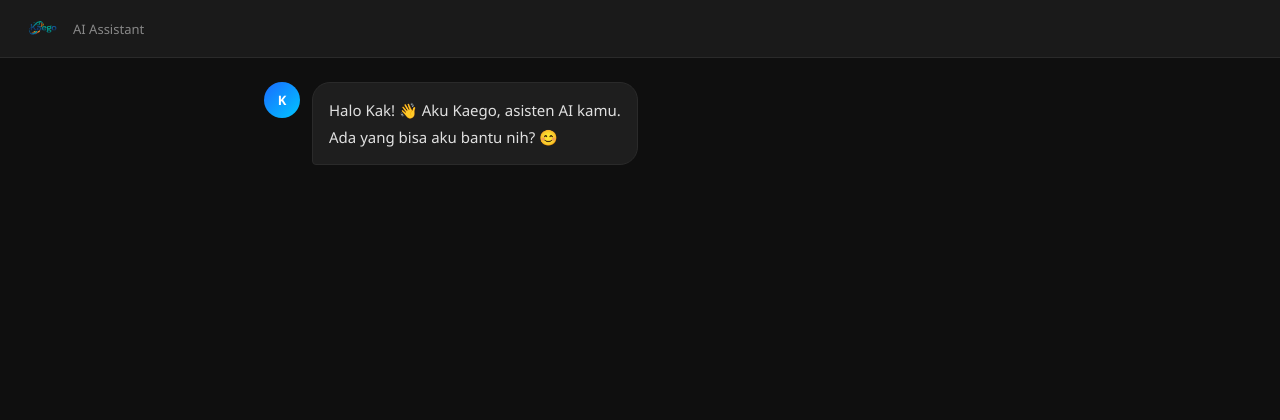
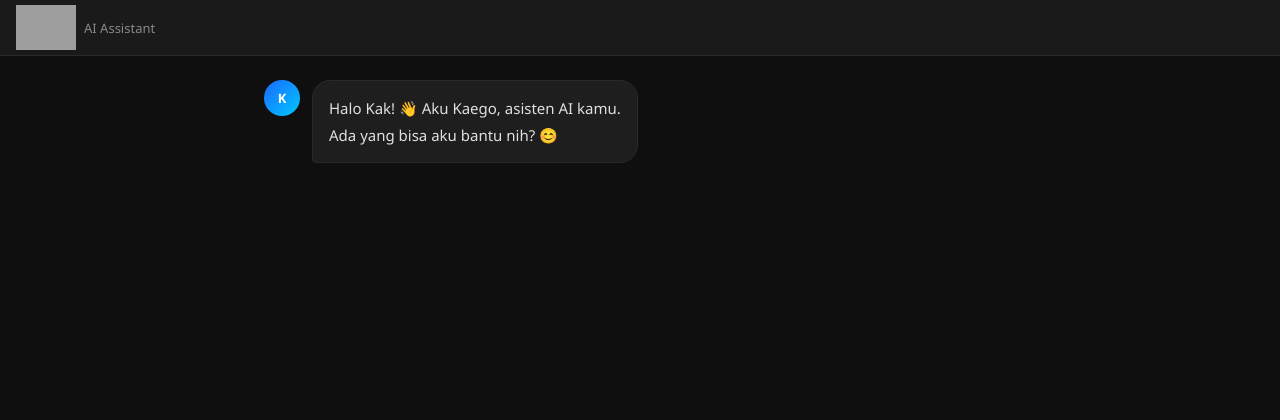
Before and after one commit to kaego-ai/kaego-ai, a Flask app: page / in a window 1280 px wide. Shown: the top 420 px of the page. Run offline with Flask 3, Linux system fonts and the light colour scheme; grey boxes are pictures that could not be loaded.

Commit message:
update logo crop

```diff
--- a/templates/index.html
+++ b/templates/index.html
@@ -7,7 +7,8 @@
     <style>
     * { margin: 0; padding: 0; box-sizing: border-box; }
     body { font-family: 'Segoe UI', Arial, sans-serif; background: #0f0f0f; height: 100vh; display: flex; flex-direction: column; color: #e0e0e0; }
-    .header { padding: 6px 20px; display: flex; align-items: center; gap: 8px; background: #1a1a1a; border-bottom: 1px solid #2a2a2a; }
+    .header { padding: 4px 16px; display: flex; align-items: center; gap: 8px; background: #1a1a1a; border-bottom: 1px solid #2a2a2a; height: 56px; }
+.header img { height: 48px; width: 48px; object-fit: contain; object-position: center; }
 .header img { height: 45px; width: auto; }
     .header-subtitle { font-size: 13px; color: #888; }
     .chat-messages { flex: 1; overflow-y: auto; padding: 24px; display: flex; flex-direction: column; gap: 20px; max-width: 800px; width: 100%; margin: 0 auto; }
```
Also changed, not shown: static/logo.png (deleted), static/logo.png.jpeg (added).
